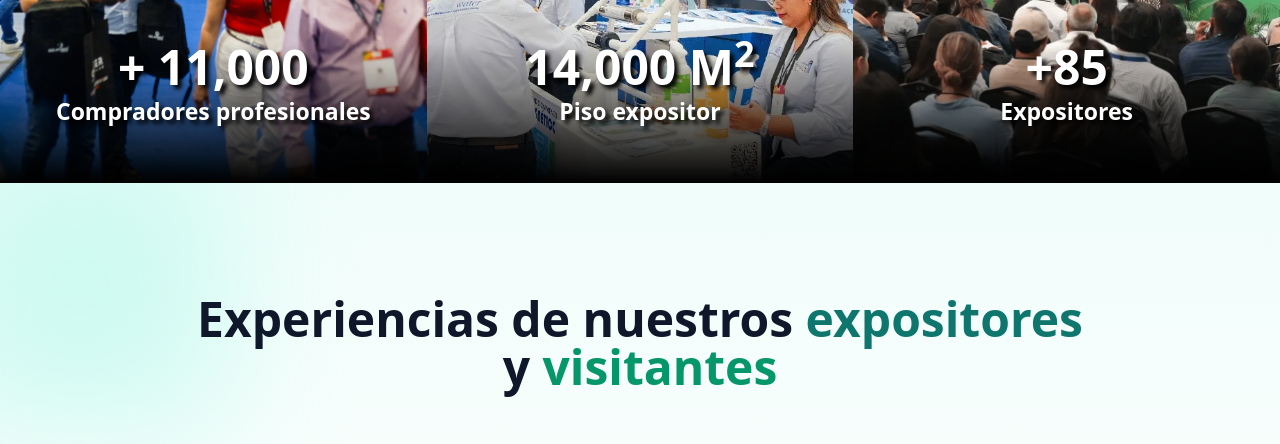
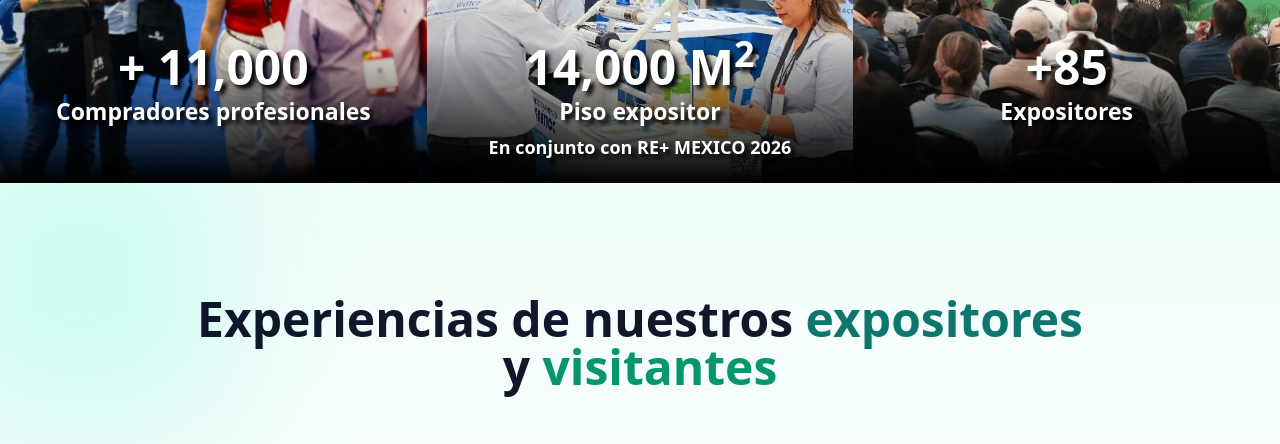
Before and after one commit to Pachix-Dev/ecomondo-landing, an Astro site: page / in a window 1280 px wide. Shown: the part 4520-4964 px from the top of the page. Built offline with nearby package versions, Linux system fonts and the light colour scheme; Astro itself is replaced by a stand-in of ours.

Commit message:
Update Results component: add partnership details for clarity in exhibitor description

```diff
--- a/src/components/Results.astro
+++ b/src/components/Results.astro
@@ -17,7 +17,7 @@
         draggable='false'
       />
       <p>
-        <span class='text-5xl'>14,000 M<sup>2</sup></span><br />Piso expositor
+        <span class='text-5xl'>14,000 M<sup>2</sup></span><br />Piso expositor <br> <span class="text-lg">En conjunto con RE+ MEXICO 2026</span>
       </p>
     </div>
     <div class='relative'>
```
